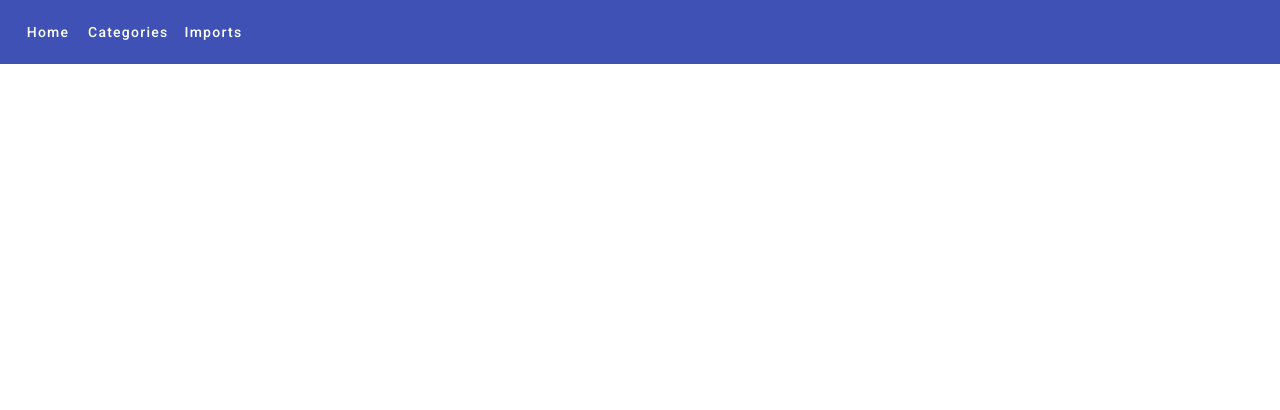
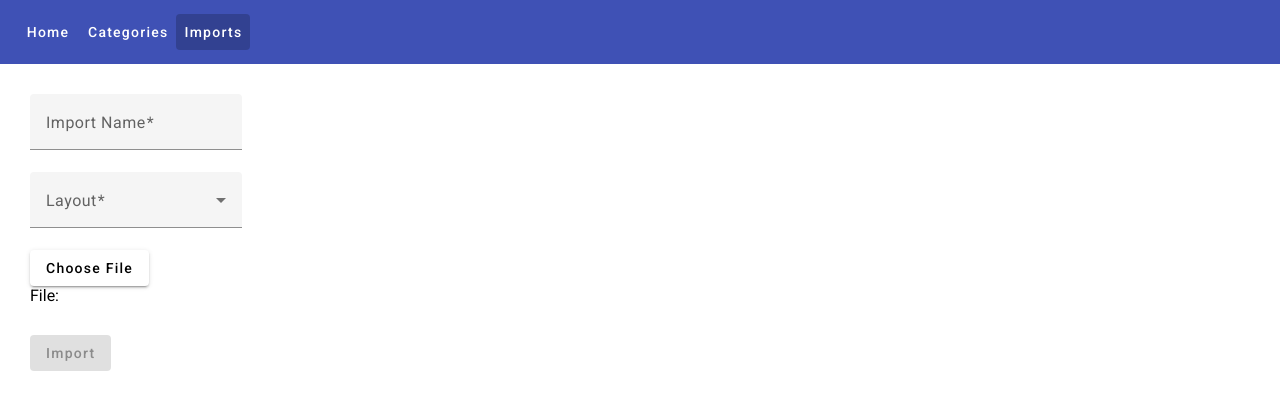
Before and after one commit to tiagogauziski/expense-tracking, an Angular app in the folder src/expense-tracking-ui/: page /imports/file in a window 1280 px wide. Before the commit this address led to /. Shown: the top 410 px of the page. Built offline with nearby package versions, Linux system fonts and the light colour scheme.

Commit message:
import files and redirect to detail page.

```diff
--- a/src/expense-tracking-ui/src/app/app.routes.ts
+++ b/src/expense-tracking-ui/src/app/app.routes.ts
@@ -3,6 +3,8 @@ import { HomeComponent } from './home/home.component';
 import { CategoryListComponent } from './category-list/category-list.component';
 import { CategoryDetailComponent } from './category-detail/category-detail.component';
 import { ImportListComponent } from './import-list/import-list.component';
+import { ImportFileComponent } from './import-file/import-file.component';
+import { ImportDetailComponent } from './import-detail/import-detail.component';
 
 export const routes: Routes = [
     { path: 'home', component: HomeComponent },
@@ -10,5 +12,7 @@ export const routes: Routes = [
     { path: 'categories/add', component: CategoryDetailComponent },
     { path: 'categories/edit/:id', component: CategoryDetailComponent },
     { path: 'imports', component: ImportListComponent },
+    { path: 'imports/file', component: ImportFileComponent },
+    { path: 'imports/detail/:id', component: ImportDetailComponent },
     { path: '', redirectTo: '/home', pathMatch: 'full' },
 ];
--- /dev/null
+++ b/src/expense-tracking-ui/src/app/import-detail/import-detail.component.html
@@ -0,0 +1 @@
+<p>import-detail works!</p>
--- /dev/null
+++ b/src/expense-tracking-ui/src/app/import-file/import-file.component.css
@@ -0,0 +1,14 @@
+.import-container {
+    padding: 30px;
+    display: flex;
+    flex-direction: column;
+    align-items: flex-start;
+}
+
+.import-button-container {
+    padding-left: 30px;
+}
+
+.import-button+.import-button {
+    margin-left: 8px;
+}
--- /dev/null
+++ b/src/expense-tracking-ui/src/app/import-file/import-file.component.html
@@ -0,0 +1,25 @@
+<form [formGroup]="importFileForm" class="import-container">
+    <mat-form-field>
+        <mat-label>Import Name</mat-label>
+        <input matInput formControlName="name">
+        @if (importFileForm.get("name")?.invalid) {
+        <mat-error>Name is required.</mat-error>
+        }
+    </mat-form-field>
+    <mat-form-field>
+        <mat-label>Layout</mat-label>
+        <mat-select formControlName="layout">
+            <mat-option value="bank-anz-checking-csv">ANZ Bank Checking Account - CSV</mat-option>
+            <mat-option value="bank-anz-creditcard-csv">ANZ Bank Credit Card - CSV</mat-option>
+        </mat-select>
+    </mat-form-field>
+    <button type="button" mat-raised-button (click)="fileInput.click()">Choose File</button>
+    <mat-label>File: {{importFileSelection?.name}}</mat-label>
+    <input hidden (change)="onFileSelected()" #fileInput type="file" id="file">
+</form>
+<div class="import-button-container">
+    <button type="submit" mat-raised-button class="import-button" color="primary" (click)="onSubmit()"
+        [disabled]="!importFileForm.valid || importFileSelection?.name == ''">
+        Import
+    </button>
+</div>
--- /dev/null
+++ b/src/expense-tracking-ui/src/app/import-file/import-file.component.ts
@@ -0,0 +1,41 @@
+import { Component } from '@angular/core';
+import { FormControl, FormGroup, FormsModule, ReactiveFormsModule, Validators } from '@angular/forms';
+import { MatButton } from '@angular/material/button';
+import { MatFormFieldModule } from '@angular/material/form-field';
+import { MatInputModule } from '@angular/material/input';
+import { MatOption, MatSelect } from '@angular/material/select';
+import { ImportService } from '../services/import.service';
+import { ImportFile } from '../models/import-file.model';
+import { Import } from '../models/import.model';
+import { Router } from '@angular/router';
+
+@Component({
+  selector: 'app-import-file',
+  standalone: true,
+  imports: [MatFormFieldModule, MatInputModule, FormsModule, ReactiveFormsModule, MatButton, MatSelect, MatOption],
+  templateUrl: './import-file.component.html',
+  styleUrl: './import-file.component.css'
+})
+export class ImportFileComponent {
+  importFileForm = new FormGroup({
+    name: new FormControl('', [Validators.required]),
+    layout: new FormControl('', [Validators.required]),
+  });
+  importFileSelection: File | undefined = undefined;
+
+  constructor(private importService: ImportService, private router: Router) { }
+
+  onSubmit(): void {
+    this.importService
+      .postImport(this.importFileForm.value as Import, this.importFileSelection as File)
+      .subscribe(model => {
+        this.router.navigate([`imports/detail/${model.id}`])
+      })
+  }
+
+  onFileSelected() {
+    const inputNode: any = document.querySelector('#file');
+
+    this.importFileSelection = inputNode.files[0];
+  }
+}
--- a/src/expense-tracking-ui/src/app/import-list/import-list.component.html
+++ b/src/expense-tracking-ui/src/app/import-list/import-list.component.html
@@ -1,11 +1,11 @@
 <div class="import-button-container">
-    <button mat-raised-button class="import-button" >
-        Add
+    <button mat-raised-button class="import-button" (click)="import()">
+        Import
     </button>
 </div>
 
 <div class="import-list-container">
-    <table mat-table  class="mat-elevation-z8">
+    <table mat-table [dataSource]="imports" class="mat-elevation-z8">
         <!-- Name Column -->
         <ng-container matColumnDef="name">
             <th mat-header-cell *matHeaderCellDef> Name </th>
@@ -23,7 +23,7 @@
         </ng-container>
 
         <tr mat-header-row *matHeaderRowDef="displayedColumns"></tr>
-        <tr mat-row *matRowDef="let row; columns: displayedColumns;" class="import-row">
+        <tr mat-row *matRowDef="let row; columns: displayedColumns;" class="import-row" (click)="editImport(row)">
         </tr>
     </table>
 </div>
--- a/src/expense-tracking-ui/src/app/import-list/import-list.component.ts
+++ b/src/expense-tracking-ui/src/app/import-list/import-list.component.ts
@@ -27,4 +27,12 @@ export class ImportListComponent {
         this.imports = imports;
       })
   }
+
+  import(): void {
+    this.router.navigate(["imports/file"])
+  }
+
+  editImport(model: Import) {
+    this.router.navigate(["/imports/detail", model.id]);
+  }
 }
--- /dev/null
+++ b/src/expense-tracking-ui/src/app/models/import-file.model.ts
@@ -0,0 +1,5 @@
+import { Import } from "./import.model";
+
+export interface ImportFile extends Import {
+    file: any;
+}
--- a/src/expense-tracking-ui/src/app/services/import.service.ts
+++ b/src/expense-tracking-ui/src/app/services/import.service.ts
@@ -3,6 +3,7 @@ import { Observable, of } from 'rxjs';
 import { Import } from '../models/import.model';
 import { HttpClient } from '@angular/common/http';
 import { ConfigService } from './config.service';
+import { ImportFile } from '../models/import-file.model';
 
 @Injectable({
   providedIn: 'root'
@@ -18,8 +19,13 @@ export class ImportService {
     return this.httpClient.get<Import>(`${this.configService.getConfig().baseUrl}/api/import/${ImportId}`);
   }
 
-  postImport(model: Import): Observable<Import> {
-    return this.httpClient.post<Import>(`${this.configService.getConfig().baseUrl}/api/import`, model);
+  postImport(model: Import, file: File): Observable<Import> {
+    const formData = new FormData();
+    formData.append('file', file, file.name);
+    formData.append('name', model.name);
+    formData.append('layout', model.layout);
+
+    return this.httpClient.post<Import>(`${this.configService.getConfig().baseUrl}/api/import`, formData);
   }
 
   putImport(ImportId: string, model: Import): Observable<Import> {
```
Also changed, not shown: src/expense-tracking-ui/src/app/import-detail/import-detail.component.ts (added, +12 -0 lines), src/expense-tracking-ui/src/app/import-detail/import-detail.component.css (added).
